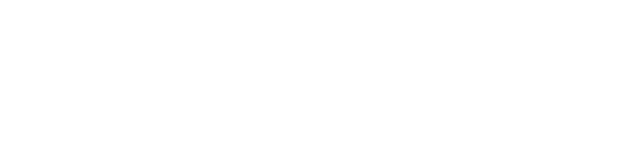
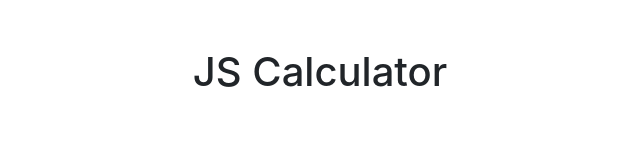
Before and after one commit to mikeyhavoc/calculator-js, a website: page index.html in a window 1280 px wide. Shown: the whole page, without its empty margins (320-960 px from the left). Drawn offline with nearby package versions, Linux system fonts and the light colour scheme.

Commit message:
starting file off. adding containers and link to own css.

```diff
--- a/index.html
+++ b/index.html
@@ -7,10 +7,19 @@
     <meta http-equiv="X-UA-Compatible" content="ie=edge">
     <title>Calculator</title>
     <link rel="stylesheet" href="node_modules/bootstrap/dist/css/bootstrap.min.css">
+    <link rel="stylesheet" href="css/style.css">
 </head>
 <body>
 
+<div class="container-fluid">
 
+
+<header class="header__title">
+   <h1 class="title text-center m-5">JS Calculator</h1>
+</header>
+
+
+</div>
 
 <script src="node_modules/jquery/dist/jquery.min.js"></script>
 <script src="node_modules/popper.js/dist/popper.min.js"></script>
```
